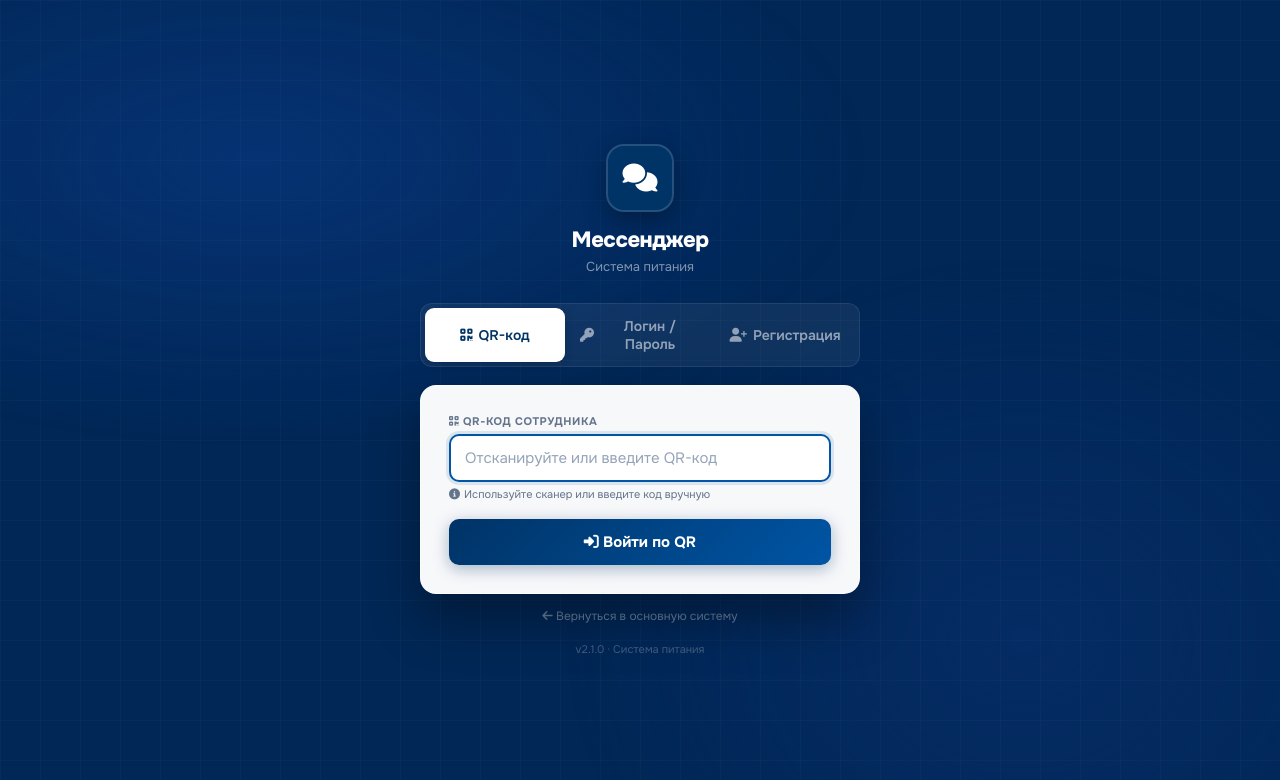
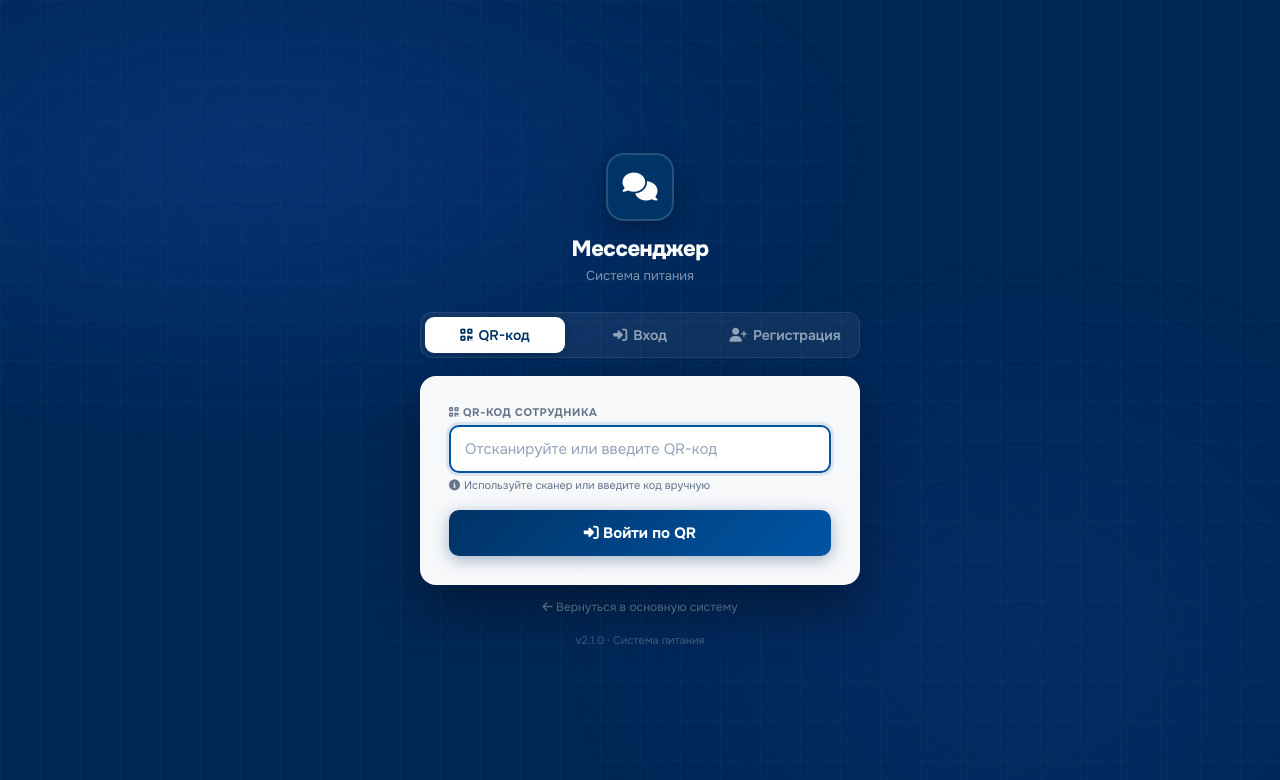
Before and after one commit to eugeny32/severfoods, a PHP site: page /chat_login.php in a window 1280 px wide. Shown: the top 780 px of the page. Run offline with PHP 8.4, Linux system fonts and the light colour scheme.

Commit message:
Rename login tab label from 'Логин / Пароль' to 'Вход'
https://claude.ai/code/session_01L9tTuSN23CrmBfVTNofkUJ

```diff
--- a/chat_login.php
+++ b/chat_login.php
@@ -192,7 +192,7 @@ body::after{content:'';position:fixed;inset:0;
             <i class="fas fa-qrcode"></i> QR-код
         </button>
         <button class="tab-btn" id="tabPass" onclick="switchTab('pass')">
-            <i class="fas fa-key"></i> Логин / Пароль
+            <i class="fas fa-sign-in-alt"></i> Вход
         </button>
         <button class="tab-btn" id="tabReg" onclick="switchTab('reg')">
             <i class="fas fa-user-plus"></i> Регистрация
```
